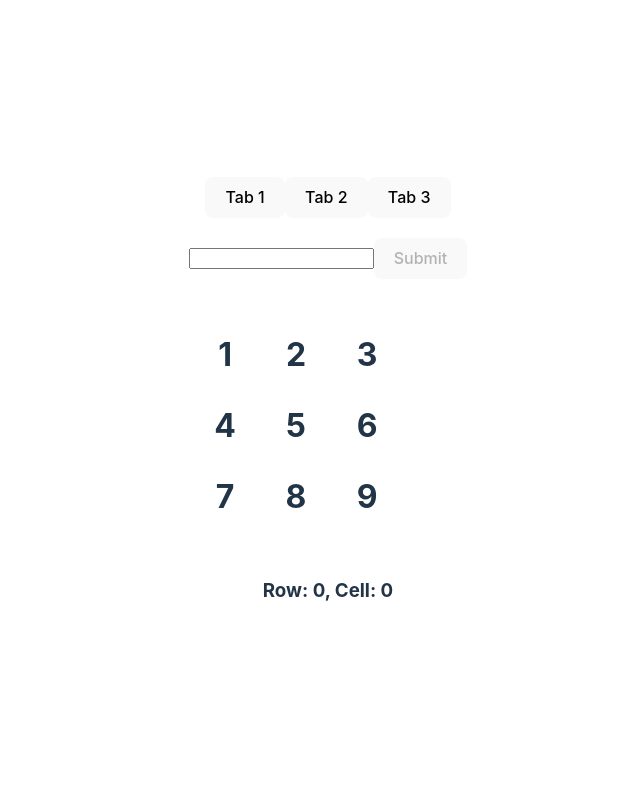
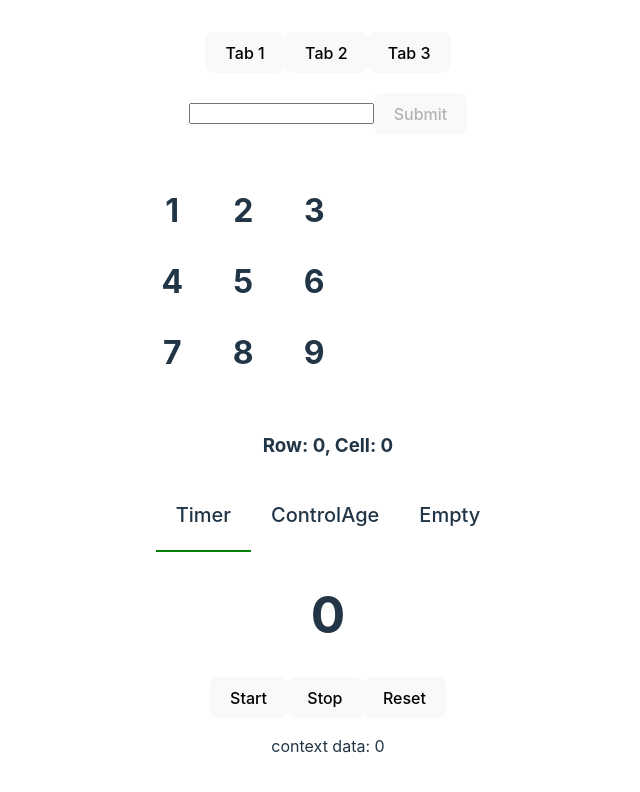
Before and after one commit to ShlykovAA/vite_react, a React (Vite) app: page / in a window 1280 px wide. Shown: the top 792 px of the page, without its empty margins (312-952 px from the left). Built offline with nearby package versions, Linux system fonts and the light colour scheme.

Commit message:
lesson 39 end

```diff
--- a/package.json
+++ b/package.json
@@ -9,6 +9,7 @@
     "preview": "vite preview"
   },
   "dependencies": {
+    "classnames": "^2.3.2",
     "react": "^18.2.0",
     "react-dom": "^18.2.0"
   },
--- a/src/App.tsx
+++ b/src/App.tsx
@@ -1,4 +1,6 @@
 import './App.css'
+import { AgeProvider } from './providers/age';
+import { ContextTabs } from './sections/context-tabs';
 import { Table } from './sections/table';
 import { Tabs } from './sections/tabs';
 
@@ -7,8 +9,11 @@ import { Tabs } from './sections/tabs';
 function App() {
   return (
     <>
-      <Tabs />
-      <Table />
+      <AgeProvider>
+        <Tabs />
+        <Table />
+        <ContextTabs />
+      </AgeProvider>
     </>
   )
 }
--- /dev/null
+++ b/src/components/tabs-lesson/index.ts
@@ -0,0 +1,2 @@
+export { TabsLesson } from "./tabs-lesson";
+export type { ITabConfig } from "./tabs-lesson"
--- /dev/null
+++ b/src/components/tabs-lesson/tab-item.module.scss
@@ -0,0 +1,11 @@
+.btn {
+    padding: 20px;
+    border-bottom: 2px solid white;
+    font-size: 20px;
+    font-weight: 500;
+    cursor: pointer;
+}
+
+.active {
+    border-bottom: 2px solid green;
+}
--- /dev/null
+++ b/src/components/tabs-lesson/tab-item.tsx
@@ -0,0 +1,13 @@
+import cn from "classnames";
+import styles from "./tab-item.module.scss"
+
+export interface ITabItem {
+    id: string;
+    title: string;
+    active?: boolean;
+    onClick?: () => void;
+}
+
+export const TabItem = ({ title, active, onClick, id }:ITabItem) => {
+    return (<div key={id} onClick={onClick} className={cn(styles["btn"], {[styles['active']]: active})}>{title}</div>)
+}
--- /dev/null
+++ b/src/components/tabs-lesson/tabs-lesson.module.scss
@@ -0,0 +1,4 @@
+.tab-container {
+    display: flex;
+    margin: 20px;
+}
--- /dev/null
+++ b/src/components/tabs-lesson/tabs-lesson.tsx
@@ -0,0 +1,37 @@
+import React, { useEffect } from "react";
+import { TabItem, ITabItem } from "./tab-item"
+import styles from "./tabs-lesson.module.scss"
+
+export interface ITabConfig {
+    id: string;
+    title: ITabItem["title"];
+    content: React.ReactNode;
+}
+
+interface ITabsLesson {
+    defaultActive?: ITabConfig["id"];
+    tabs: ITabConfig[];
+}
+
+export const TabsLesson = ({ defaultActive, tabs }:ITabsLesson) => {
+    const [activeTab, setActiveTab] = React.useState(defaultActive);
+    const [activeContent, setActiveContent] = React.useState<React.ReactNode>();
+
+    useEffect(()=>{
+        const tab = tabs.find((tab) => tab.id === activeTab)
+        setActiveContent(tab?.content || null)
+    },[activeTab, tabs])
+
+    return (
+        <div>
+            <div className={styles["tab-container"]}>
+                {tabs.map((tab)=> (
+                    <TabItem key={tab.id} id={tab.id} active={tab.id === activeTab} title={tab.title} onClick={()=>{
+                        setActiveTab(tab.id)
+                    }} />
+                ))}
+            </div>
+            {activeContent}
+        </div>
+    )
+}
--- /dev/null
+++ b/src/providers/age.tsx
@@ -0,0 +1,19 @@
+import React from "react";
+
+interface IAgeContext {
+    age: number;
+    setAge: (arg: number) => void;
+}
+
+export const AgeContext = React.createContext<IAgeContext>({age: 0, setAge: () => {}})
+
+interface IAgeProvider {
+    children: React.ReactNode
+}
+
+export const AgeProvider = ({children}: IAgeProvider) => {
+    const [age, setAge] = React.useState<number>(0)
+    return <AgeContext.Provider value={{age, setAge}}>
+        {children}
+    </AgeContext.Provider>
+}
--- /dev/null
+++ b/src/sections/context-tabs/context-tabs.tsx
@@ -0,0 +1,37 @@
+import React from "react"
+import { TabsLesson, ITabConfig } from "../../components/tabs-lesson/tabs-lesson"
+import { ControlAge } from "../control"
+import { Timer } from "../timer"
+import { AgeContext } from "../../providers/age"
+
+interface IContextData {
+    children: React.ReactNode;
+}
+
+const ContextData = ({ children }: IContextData) => {
+    const { age } = React.useContext(AgeContext)
+    return (
+        <div>
+            {children}
+            <p>context data: {age}</p>
+        </div>
+    )
+}
+
+const tabsConfig: ITabConfig[] = [
+    {id: "1", title: "Timer", content: (
+        <ContextData>
+            <Timer />
+        </ContextData>
+    )},
+    {id: "2", title: "ControlAge", content: (
+        <ContextData>
+            <ControlAge />
+        </ContextData>
+    )},
+    {id: "3", title: "Empty", content: <p>There is a empty</p>},
+]
+
+export const ContextTabs = () => {
+    return <TabsLesson tabs={tabsConfig} defaultActive="1" />
+}
--- /dev/null
+++ b/src/sections/context-tabs/index.ts
@@ -0,0 +1 @@
+export {ContextTabs} from "./context-tabs"
--- a/src/sections/control/control.tsx
+++ b/src/sections/control/control.tsx
@@ -1,6 +1,7 @@
 import React from "react"
 import { ButtonAge } from "../../components/button"
 import { InputTask, IInput } from "../../components/input-task"
+import { AgeContext } from "../../providers/age"
 
 const checkAge = (value: string) => {
     return parseInt(value) > 17;
@@ -8,11 +9,13 @@ const checkAge = (value: string) => {
 
 export const ControlAge = () => {
     const [value, setValue] = React.useState("")
+    const { setAge } = React.useContext(AgeContext)
     const onChange: IInput['onChange'] = (e) => {
         setValue(e.target.value)
     };
-    const onClick = () => {};
-    console.log(value)
+    const onClick = () => {
+        setAge(parseInt(value))
+    };
     return (
         <>
             <InputTask value={value} type="number" onChange={onChange} />
```
Also changed, not shown: 1 other file (tests, documents, lock files or other folders).
